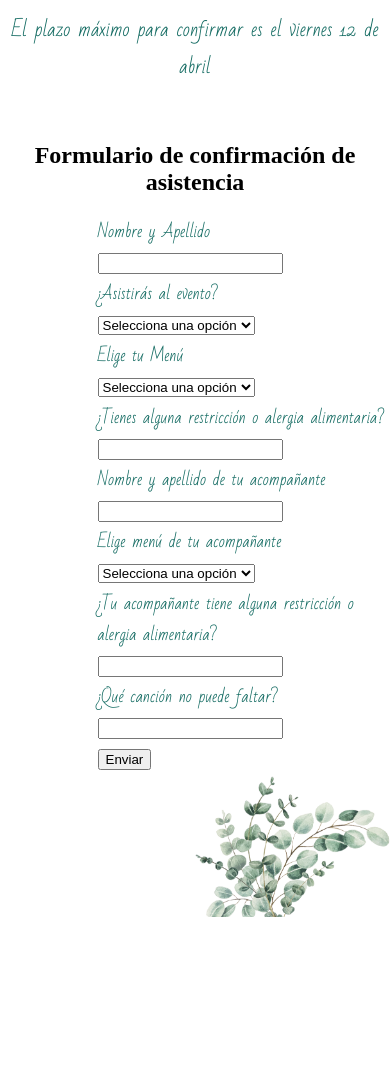
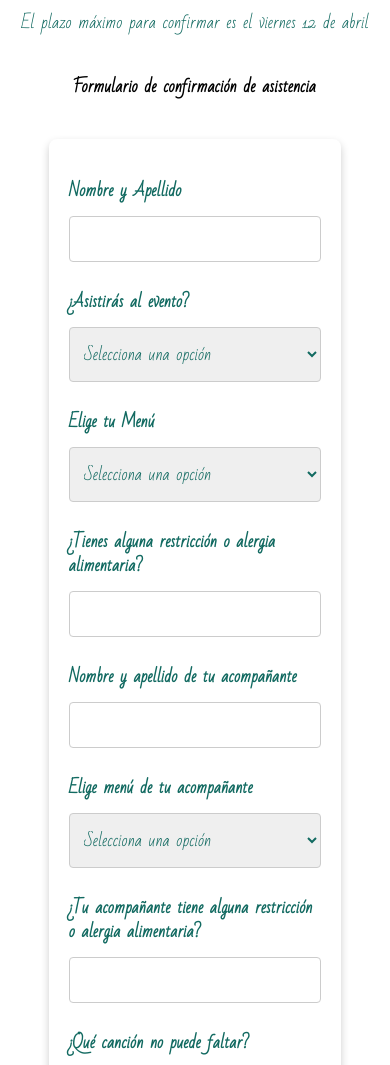
Before and after one commit to Matdeamon/PerfectWedding, a website: page index.html in a window 390 px wide. Shown: the part 464-1529 px from the top of the page. Before the commit the page ends 1385 px from the top, so only its background shows below. Drawn offline with Linux system fonts and the light colour scheme.

Commit message:
this commit fixes issues with iphones and responsiveness

```diff
--- a/index.html
+++ b/index.html
@@ -1,86 +1,85 @@
 <!DOCTYPE html>
 <html lang="en">
   <head>
-    <meta charset="UTF-8">
-    <meta name="viewport" content="width=device-width, initial-scale=1.0">
+    <meta charset="UTF-8" />
+    <meta name="viewport" content="width=device-width, initial-scale=1.0" />
     <title>Matrimonio Cata & Matías</title>
-    <link rel="stylesheet" href="./styles.css">
+    <link href="./output.css" rel="stylesheet" />
   </head>
-  <body>
-    <div class="prueba2"><img src="./Fotos/Fondo.png" alt="Flores" class="Flores1"/></div>
-    <div>
+  <body class="relative pt-10 pb-32">
+    <!-- top left background image -->
+      <img src="./Fotos/Fondo.png" alt="Flores" class="absolute w-1/2 sm:w-1/3 z-0 top-0 left-0" />
 
+    <!-- bottom right background image -->
+    <img src="./Fotos/Complemento.png" alt="Flores" class="absolute w-1/2 sm:w-1/3 z-0 right-0 bottom-0" />
 
-      <div class="contenido1">
-        <div Class="dinnerFather"><img src="./Fotos/Dinner.jpg" alt="Dinner" class="dinner"></div>
-        <h1 class="titulo1">
-          <span>Matrimonio</span>
-          <br>
-          <span>Cata & Matías</span>
+    <!-- main div -->
+    <div
+      class="flex flex-col justify-center items-center w-full text-[#126a61] font-[fontmio] z-10 relative"
+    >
+      <img src="./Fotos/Dinner.jpg" alt="Dinner" class="sm:w-7/12 w-3/4 pt-10" />
+
+      <h1 class="text-center text-[40px] pt-10 font-light">
+        Matrimonio
+        <br />
+        Cata & Matías
       </h1>
-        <h3 class="info1">El plazo máximo para confirmar es el viernes 12 de abril</h3></span>
-      </div>
-      <br>
 
-      <h2 class="titleformulario">Formulario de confirmación de asistencia</h2>
-      <div class="contenido2">
+      <h3 class="font-light pt-10">
+        El plazo máximo para confirmar es el viernes 12 de abril
+      </h3>
 
-          <form action="https://script.google.com/macros/s/AKfycby-BFE-Ulji8DbsSVIEduib0oU2q67Tgjgni0KHm6YcgNOiPqhgQ6Pewq4rN4BNT7HJFg/exec" method="post">
+      <h2 class="py-10 font-bold text-black">
+        Formulario de confirmación de asistencia
+      </h2>
 
-            <!-- Campos de tu formulario aquí -->
-            <label for="name">Nombre y Apellido</label>
-            <br>
-            <input type="text" name="name" placeholder="" required>
-            <br>
-            <label for="attendance">¿Asistirás al evento?</label>
-            <br>
-            <select name="attendance" id="attendance" required>
+      <form
+        action="https://script.google.com/macros/s/AKfycby-BFE-Ulji8DbsSVIEduib0oU2q67Tgjgni0KHm6YcgNOiPqhgQ6Pewq4rN4BNT7HJFg/exec"
+        method="post"
+        class="flex flex-col w-3/4 sm:w-1/2 items-left lg:px-20"
+      >
+
+          <label for="name" class="flex-row pt-5">Nombre y Apellido</label>
+          <input class="flex-row w-full" type="text" name="name" placeholder="" required />
+
+          <label for="attendance" class="flex-row pt-5">¿Asistirás al evento?</label>
+          <select name="attendance" id="attendance" class="flex-row" required>
             <option value="">Selecciona una opción</option>
             <option value="yes">Sí, asistiré</option>
             <option value="no">No podré</option>
           </select>
-            <br>
-            <label for="menu">Elige tu Menú</label>
-            <br>
-            <select name="menu" id="menu" required>
+
+          <label for="menu" class="flex-row pt-5">Elige tu Menú</label>
+          <select name="menu" id="menu" class="flex-row" required>
             <option value="">Selecciona una opción</option>
             <option value="Omnivoro">Elegido por los Novios</option>
             <option value="Veggie">Vegetariano</option>
             <option value="Vegano">Vegano</option>
           </select>
-            <br>
-            <label for="Alergia">¿Tienes alguna restricción o alergia alimentaria?</label>
-            <br>
-            <input type="text" name="Alergia" placeholder="" required></span>
-            <br>
-            <label>Nombre y apellido de tu acompañante</label>
-            <br>
-            <input type="text" name="name" placeholder=""></span>
-            <br>
-            <label for="menu2">Elige menú de tu acompañante</label>
-            <br>
-            <select name="menu2" id="menu2" >
+
+          <label for="Alergia" class="flex-row pt-5">¿Tienes alguna restricción o alergia alimentaria?</label>
+          <input type="text" name="Alergia" placeholder="" class="flex-row" required />
+
+          <label for="name2" class="flex-row pt-5">Nombre y apellido de tu acompañante</label>
+          <input type="text" name="name2" placeholder="" class="flex-row"/>
+
+          <label for="menu2" class="flex-row pt-5">Elige menú de tu acompañante</label>
+          <select name="menu2" id="menu2" class="flex-row">
             <option value="">Selecciona una opción</option>
             <option value="Omnivoro">Elegido por los Novios</option>
             <option value="Veggie">Vegetariano</option>
             <option value="Vegano">Vegano</option>
           </select>
-            <br>
-            <label for="Alergia2">¿Tu acompañante tiene alguna restricción o alergia alimentaria?</label>
-            <br>
-            <input type="text" name="Alergia2" placeholder=""></span>
-            <br>
-            <label for="Musica">¿Qué canción no puede faltar?</label>
-            <br>
-            <input type="text" name="Musica" placeholder=""></span>
-            <br>
-            <!-- Agrega más campos según sea necesario -->
-            <button type="submit">Enviar</button>
+
+          <label for="Alergia2" class="flex-row pt-5">¿Tu acompañante tiene alguna restricción o alergia alimentaria?</label>
+          <input type="text" name="Alergia2" placeholder="" class="flex-row"/>
+
+          <label for="Musica" class="flex-row pt-5">¿Qué canción no puede faltar?</label>
+          <input type="text" name="Musica" placeholder="" class="flex-row"/>
+
+          <button type="submit" class="flex-row pt-5 submit-button">Enviar</button>
       </form>
-      </div>
-      <div class="prueba">
-        <img src="./Fotos/Complemento.png" alt="Flores2" class="Flores2"/>
-      </div>
+
     </div>
   </body>
 </html>
--- a/styles.css
+++ b/styles.css
@@ -1,3 +1,7 @@
+@tailwind base;
+@tailwind components;
+@tailwind utilities;
+
 @font-face {
     font-family: 'fontmio';
     src:url('./webfonts_Bad-Script-Regular/Bad-Script-Regular.ttf.woff') format('woff'),
@@ -11,68 +15,50 @@
 body{
     margin: 0px;
 }
-.contenido1{
-    text-align: center;
-    font-family: 'fontmio';
-    color:  #126a61;
-    position: relative;
 
-    padding-top: 15%;
 
-}
-.titulo1{
-    font-size:40px;
-    font-weight: lighter;
-}
-.info1{
-    font-weight: lighter;
-}
-.contenido2{
-    text-align: left;
-    margin-left: 25%;
-    font-family: 'fontmio';
-    width: 75%;
-    max-width: 500px;
-    color:  #126a61;
-}
-.Flores1{
-    max-width: 50%;
-    max-height: 400px;
-    height: 50%;
-    width: auto;
-    position: relative;
-    bottom: 0%;
-    right: 0;
-    z-index: -1;
-}
-.dinner{
-
-    position: relative;
-    width: 75%;
-    max-width: 500px;
-    max-height: auto;
-
+input[type="text"],
+select,
+button {
+  width: 100%;
+  padding: 10px;
+  margin: 8px 0;
+  display: inline-block;
+  border: 1px solid #ccc;
+  border-radius: 4px;
+  box-sizing: border-box;
 }
 
-.prueba{
-    text-align: right;
-    max-height: 20%;
+input[type="text"]:focus,
+select:focus {
+  outline: none;
+  border-color: #126a61;
+  box-shadow: 0 0 8px 0 rgba(18, 106, 97, 0.2);
 }
-.prueba2{
-    position: absolute;
-    text-align: left;
-    max-height: 20%;
+
+button.submit-button {
+  background-color: #126a61;
+  color: white;
+  padding: 14px 20px;
+  border: none;
+  border-radius: 4px;
+  cursor: pointer;
 }
-.titleformulario{
-text-align: center;
+
+button.submit-button:hover {
+  background-color: #0f5a54;
 }
-.Flores2{
-    max-width: 50%;
-    max-height: 400px;
-    height: 50%;
-    width: auto;
-    position: relative;
-    bottom: 0%;
-    right: 0;
-    z-index: -1;
+
+form {
+  box-shadow: 0 4px 8px 0 rgba(0, 0, 0, 0.2);
+  background: white;
+  padding: 20px;
+  border-radius: 8px;
 }
+
+label {
+  font-weight: bold;
+  color: #126a61;
+  padding-bottom: 5px;
+  display: block;
+}
--- /dev/null
+++ b/tailwind.config.js
@@ -0,0 +1,10 @@
+/** @type {import('tailwindcss').Config} */
+module.exports = {
+  content: [
+    './**/*.{html,ts}',
+  ],
+  theme: {
+    extend: {},
+  },
+  plugins: [],
+}
```
Also changed, not shown: package.json (added, +22 -0 lines), output.css (added), 2 other files. Lines whose indentation alone changed are shown as unchanged.
